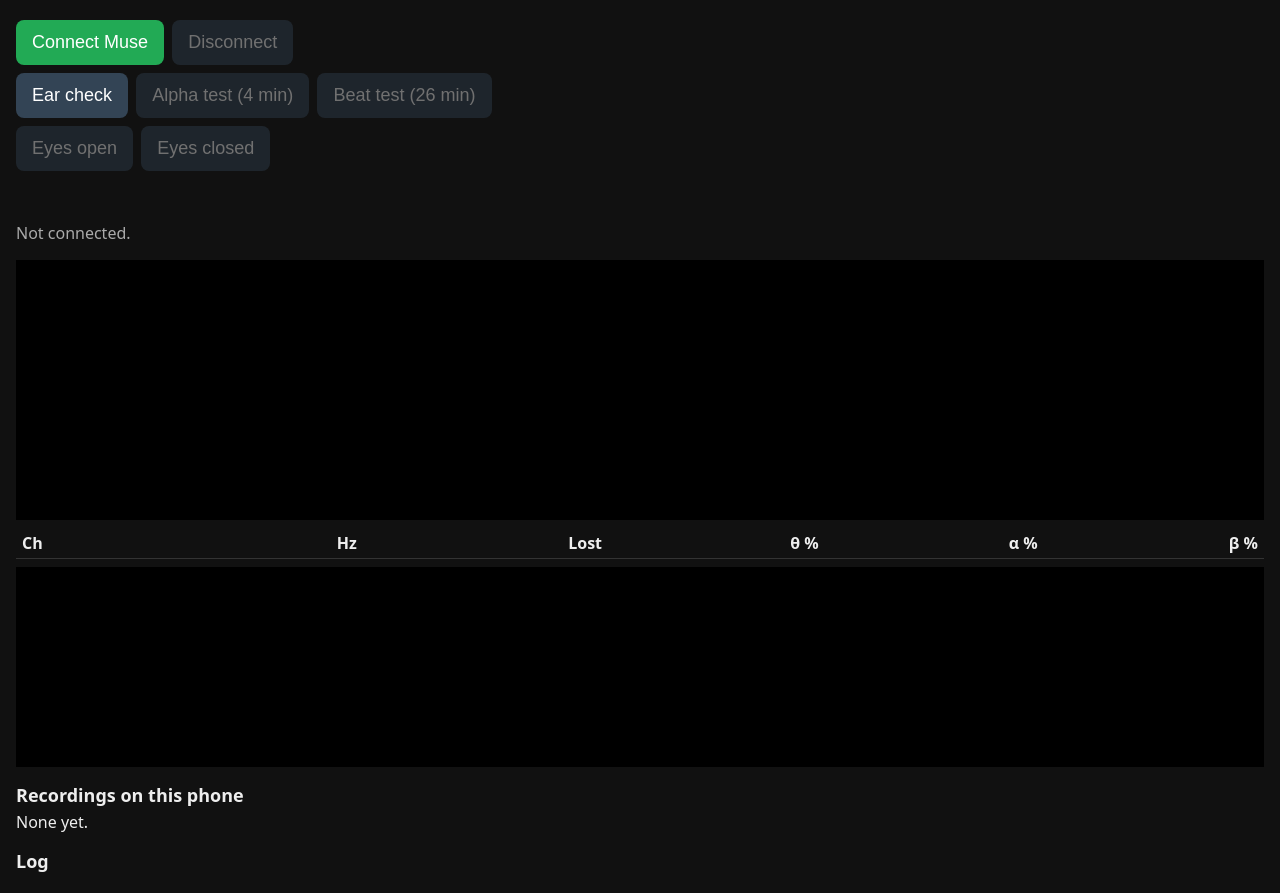
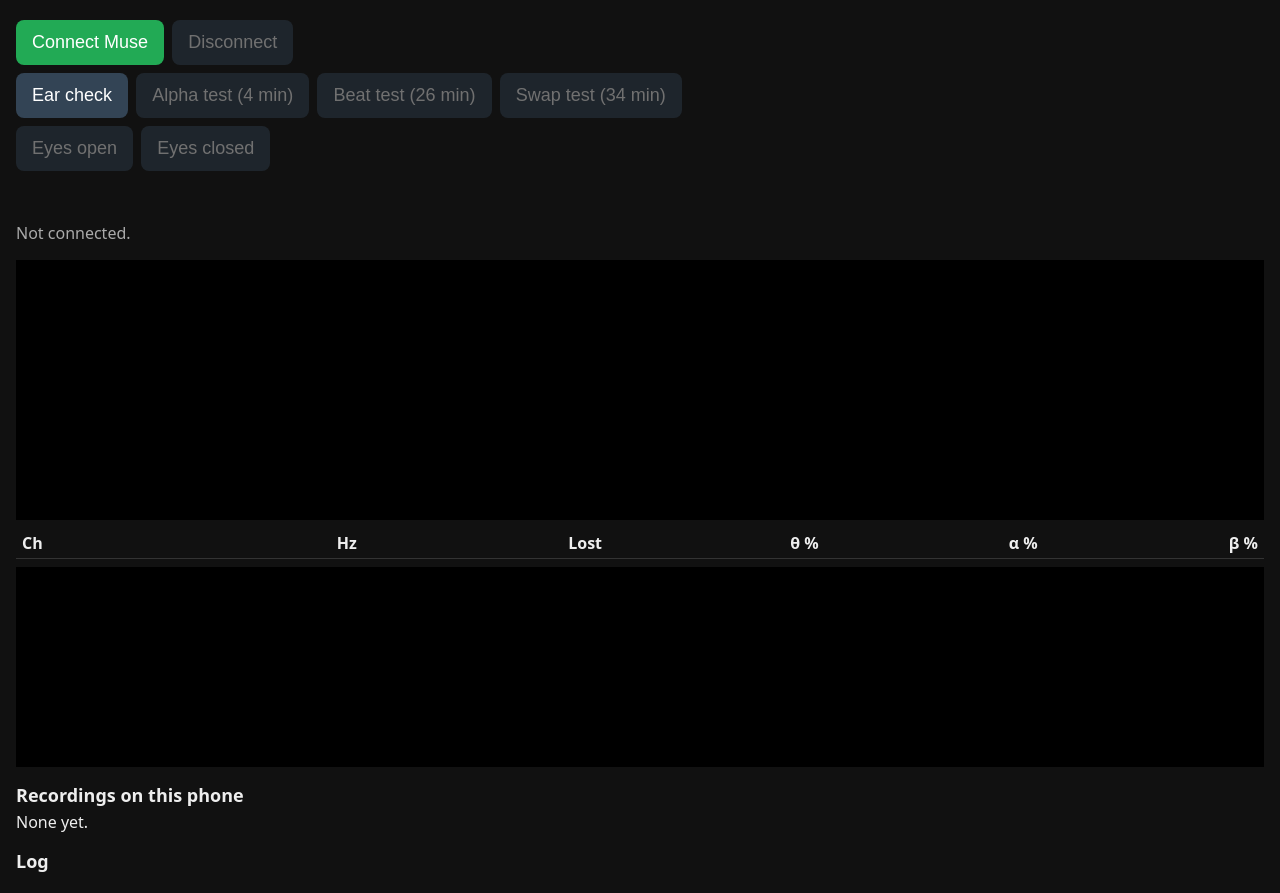
Before and after one commit to andriy-k01/muse-reader, a plain HTML site: page index.html in a window 1280 px wide. Drawn offline with Linux system fonts and the light colour scheme.

Commit message:
Swap test: 6 Hz and 3.87 Hz beats in turn (34 min)
A second beat test, next to the 26 min one: BEAT at 6 Hz (97/103 Hz) and
BEAT 2 at 3.87 Hz (125/128.87 Hz) take turns, so each is the control for the
other's frequency and the EEG peak should move with the sound. Palindrome order:
silence 1, MONO 3, MONO 2 3, BEAT 5, BEAT 2 10, BEAT 5, MONO 2 3, MONO 3, silence 1.
The ear check also plays a BEAT 2 sample.

Co-Authored-By: Claude Opus 5.5 <noreply@anthropic.com>

```diff
--- a/index.html
+++ b/index.html
@@ -42,6 +42,7 @@
   <button id="earCheck" class="secondary">Ear check</button>
   <button class="secondary test" data-test="alpha" disabled>Alpha test (4 min)</button>
   <button class="secondary test" data-test="beat" disabled>Beat test (26 min)</button>
+  <button class="secondary test" data-test="swap" disabled>Swap test (34 min)</button>
 </div>
 <div>
   <button class="secondary marker" data-marker="eyes_open" disabled>Eyes open</button>
@@ -92,16 +93,25 @@ const EAR_SENSOR = [true, false, false, true];
 // 97/103 Hz, near the Gateway tapes' carriers: neither tone is 6 Hz from the 100 Hz harmonic of
 // the 50 Hz mains, so mains mixing with a tone gives 3 Hz, never the beat frequency.
 const CARRIER = 97, BEAT_HZ = 6;
+// The swap test's second beat: 3.87 Hz on 125/128.87 Hz. Up to 4th order, no mixing of these tones
+// with each other or with the mains lands within 0.5 Hz of 6 Hz, and none of the 6 Hz sound's lands
+// near 3.87 Hz, so each sound is a clean control for the other's frequency.
+const CARRIER2 = 125, BEAT2_HZ = 3.87;
 const SOUNDS = {
   beat: { left: [CARRIER], right: [CARRIER + BEAT_HZ] },
   control: { left: [CARRIER + BEAT_HZ / 2], right: [CARRIER + BEAT_HZ / 2] },
   mono: { left: [CARRIER, CARRIER + BEAT_HZ], right: [CARRIER, CARRIER + BEAT_HZ] },
+  beat2: { left: [CARRIER2], right: [CARRIER2 + BEAT2_HZ] },
+  mono2: { left: [CARRIER2, CARRIER2 + BEAT2_HZ], right: [CARRIER2, CARRIER2 + BEAT2_HZ] },
   left: { left: [CARRIER + BEAT_HZ / 2], right: [] },
   right: { left: [], right: [CARRIER + BEAT_HZ / 2] },
 };
 const TONE_GAIN = 0.2;
 const FADE_S = 2;  // crossfade between sounds: a click would itself evoke a brain response
-const EAR_CHECK = [['left', 'LEFT ear only', 2.5], ['right', 'RIGHT ear only', 2.5], ['beat', 'BEAT sample, a slow wobble', 8]];
+const EAR_CHECK = [
+  ['left', 'LEFT ear only', 2.5], ['right', 'RIGHT ear only', 2.5],
+  ['beat', 'BEAT sample, a slow wobble', 8], ['beat2', 'BEAT 2 sample, a slower wobble', 8],
+];
 
 // A test is a list of timed steps. Beeps: one means close your eyes, two mean open them, three mean done.
 const TESTS = {
@@ -132,10 +142,33 @@ const TESTS = {
       { marker: 'silence', s: 60 },
     ],
   },
+  // Eyes closed throughout. Two beat frequencies take turns, and each sound is the control for the
+  // other's frequency: drowsiness, chance or a stray line can't make a peak follow the sound from
+  // 6 Hz to 3.87 Hz and back. The 6 Hz half keeps the beat test's sensitivity (28 pieces of BEAT,
+  // 29 of control, MONO 6 min); BEAT 2 gets the one unbroken 10 min, like the Gateway tapes' long
+  // 3.8 Hz stretches. The order is a palindrome, so every sound has the same average position, and
+  // anything lingering after a sound lands in the other frequency's blocks, where it can only hide
+  // a result. The background at 3.87 Hz is about 3 times that at 6 Hz, so MONO 2 only detects a
+  // response about 1.7 times the size of MONO's (8 times in 10); a same-size one would need 23-50 min.
+  swap: {
+    label: 'Swap test (34 min)',
+    steps: [
+      { marker: 'silence', s: 60, beeps: 1 },
+      { marker: 'mono', s: 180, sound: 'mono' },
+      { marker: 'mono2', s: 180, sound: 'mono2' },
+      { marker: 'beat', s: 300, sound: 'beat' },
+      { marker: 'beat2', s: 600, sound: 'beat2' },
+      { marker: 'beat', s: 300, sound: 'beat' },
+      { marker: 'mono2', s: 180, sound: 'mono2' },
+      { marker: 'mono', s: 180, sound: 'mono' },
+      { marker: 'silence', s: 60 },
+    ],
+  },
 };
 const LABELS = {
   eyes_open: 'Eyes OPEN', eyes_closed: 'Eyes CLOSED', silence: 'Silence',
   mono: `MONO: ${BEAT_HZ} Hz wobble`, beat: `BEAT: ${BEAT_HZ} Hz binaural`, control: 'CONTROL: no beat',
+  mono2: `MONO 2: ${BEAT2_HZ} Hz wobble`, beat2: `BEAT 2: ${BEAT2_HZ} Hz binaural`,
 };
 
 const $ = id => document.getElementById(id);
```
